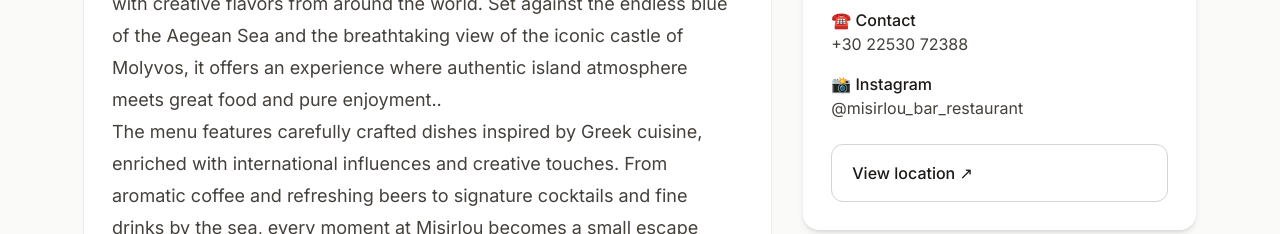
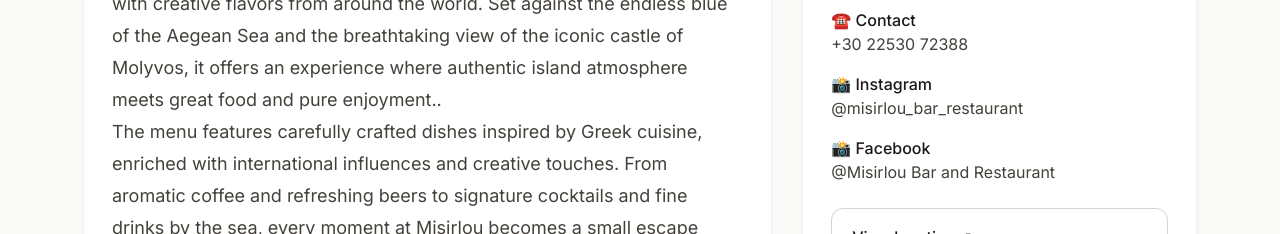
Before and after one commit to amamouridis06/lesvos-travel-guide, a Next.js app: page /food-drinks/misirlou in a window 1280 px wide. Shown: the part 840-1074 px from the top of the page. Built offline with nearby package versions, Linux system fonts and the light colour scheme.

Commit message:
added  misirlou in food-driks page

```diff
--- a/app/food-drinks/misirlou/page.tsx
+++ b/app/food-drinks/misirlou/page.tsx
@@ -138,6 +138,10 @@ export default function MisirlouPage() {
                                 <p className="font-medium text-stone-900">📸 Instagram</p>
                                 <p>{restaurant.instagram}</p>
                             </div>
+                            <div>
+                                <p className="font-medium text-stone-900">📸 Facebook</p>
+                                <p>{restaurant.facebook}</p>
+                            </div>
                         </div>
 
                         <div className="mt-6 grid gap-3">
--- a/app/food-drinks/page.tsx
+++ b/app/food-drinks/page.tsx
@@ -95,11 +95,20 @@ const Restaurants: FoodItem[] = [
   {
     title: "Petite",
     category: "Restaurant",
-    description: "Delicius pancaked and wafles",
+    description: "Delicius pancakes and wafles",
     location: "Molyvos, Lesvos",
     image: "/petite/petite7.jpg",
     alt: "Petite",
     href: "/food-drinks/petite",
+  },
+  {
+    title: "Misirlou",
+    category: "Restaurant",
+    description: "Greek flavors, cocktails, seaside relaxation, escape.",
+    location: "Molyvos, Lesvos",
+    image: "/petite/petite7.jpg",
+    alt: "Petite",
+    href: "/food-drinks/misirlou",
   },
 ];
 
@@ -125,7 +134,7 @@ const Bars: FoodItem[] = [
   {
     title: "Azul Paraíso",
     category: "Bars",
-    description: "Enjoy cocktails, music, and sunset in North Lesvos",
+    description: "Brunch, burgers, bao, shrimp, cocktails, all-day cravings",
     location: "Anaxos, Lesvos",
     image: "/azul/azul-logo.jpg",
     alt: "Azul",
```
